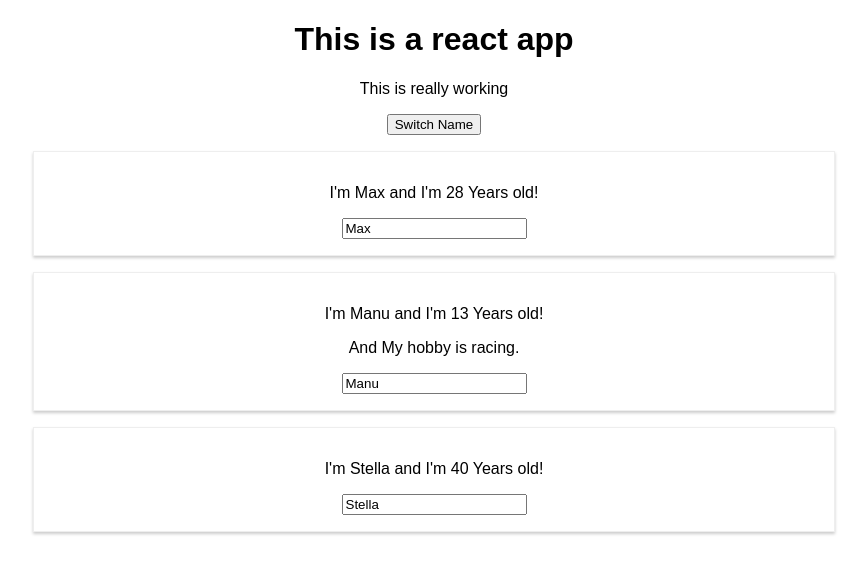
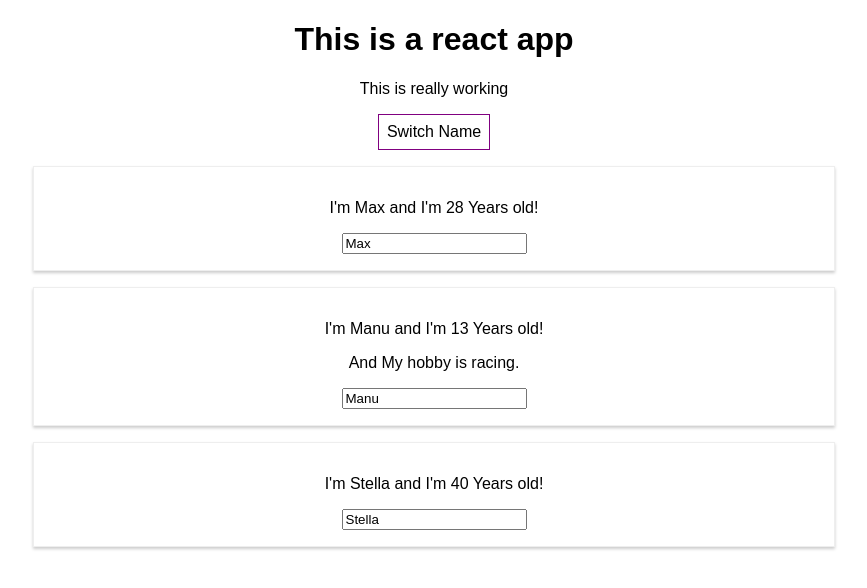
Before and after one commit to palvaibhav/react-complete-guide, a React (Create React App) app: page / in a window 1280 px wide. Shown: the top 588 px of the page, without its empty margins (206-1073 px from the left). Built offline with nearby package versions, Linux system fonts and the light colour scheme.

Commit message:
inline styling

```diff
--- a/src/App.js
+++ b/src/App.js
@@ -39,11 +39,20 @@ class App extends Component {
   };
 
   render() {
+    const styleProps = {
+      backgroundColor: "white",
+      font: "inherit",
+      border: "1px solid purple",
+      padding: "8px",
+      cursor: "pointer"
+    };
+
     return (
       <div className="App">
         <h1>This is a react app</h1>
         <p>This is really working</p>
         <button
+          style={styleProps}
           onClick={() => this.switchNameHandler("Vaibhav")} // Passing args to function using arrow function
         >
           Switch Name
```
